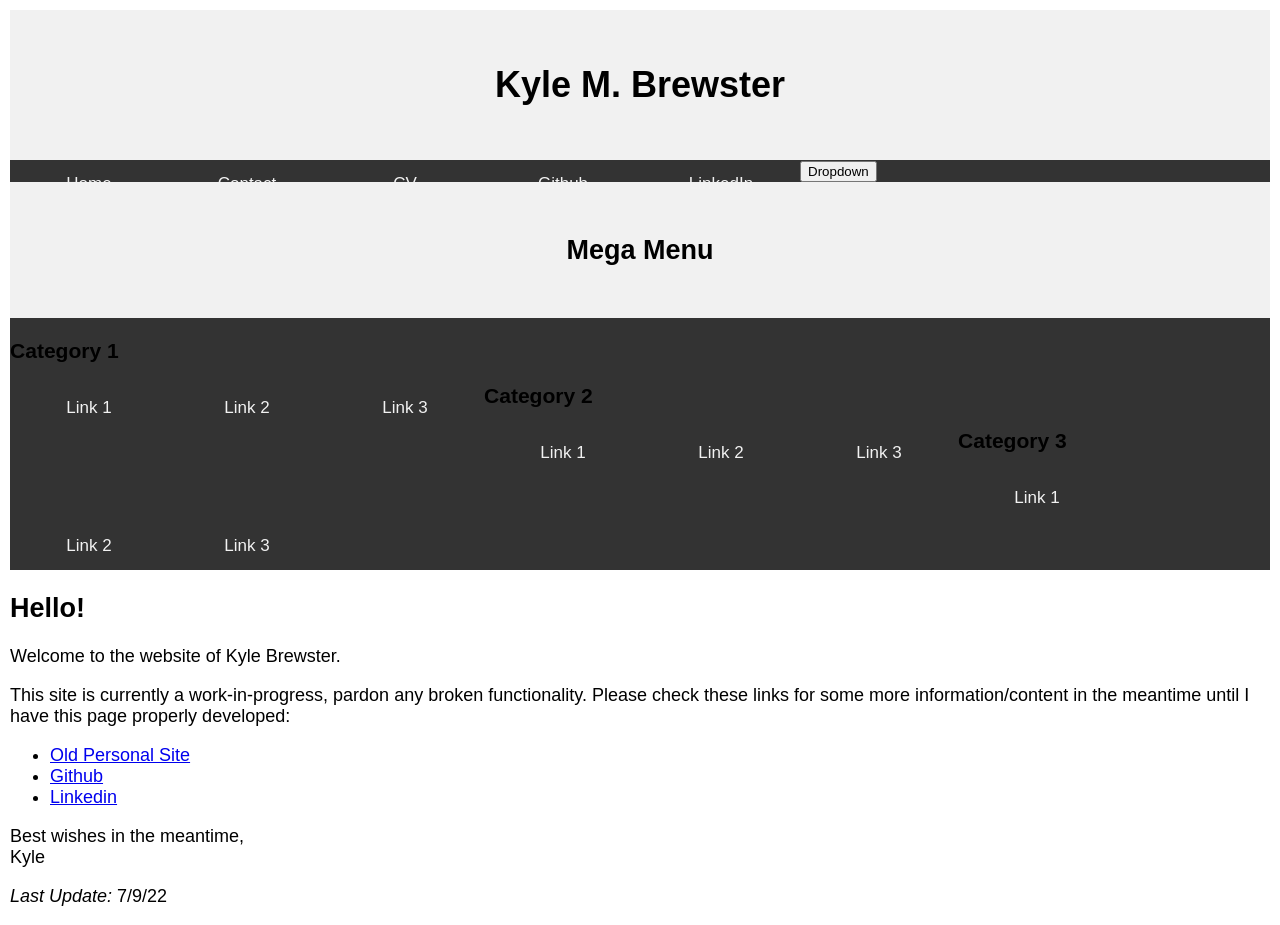
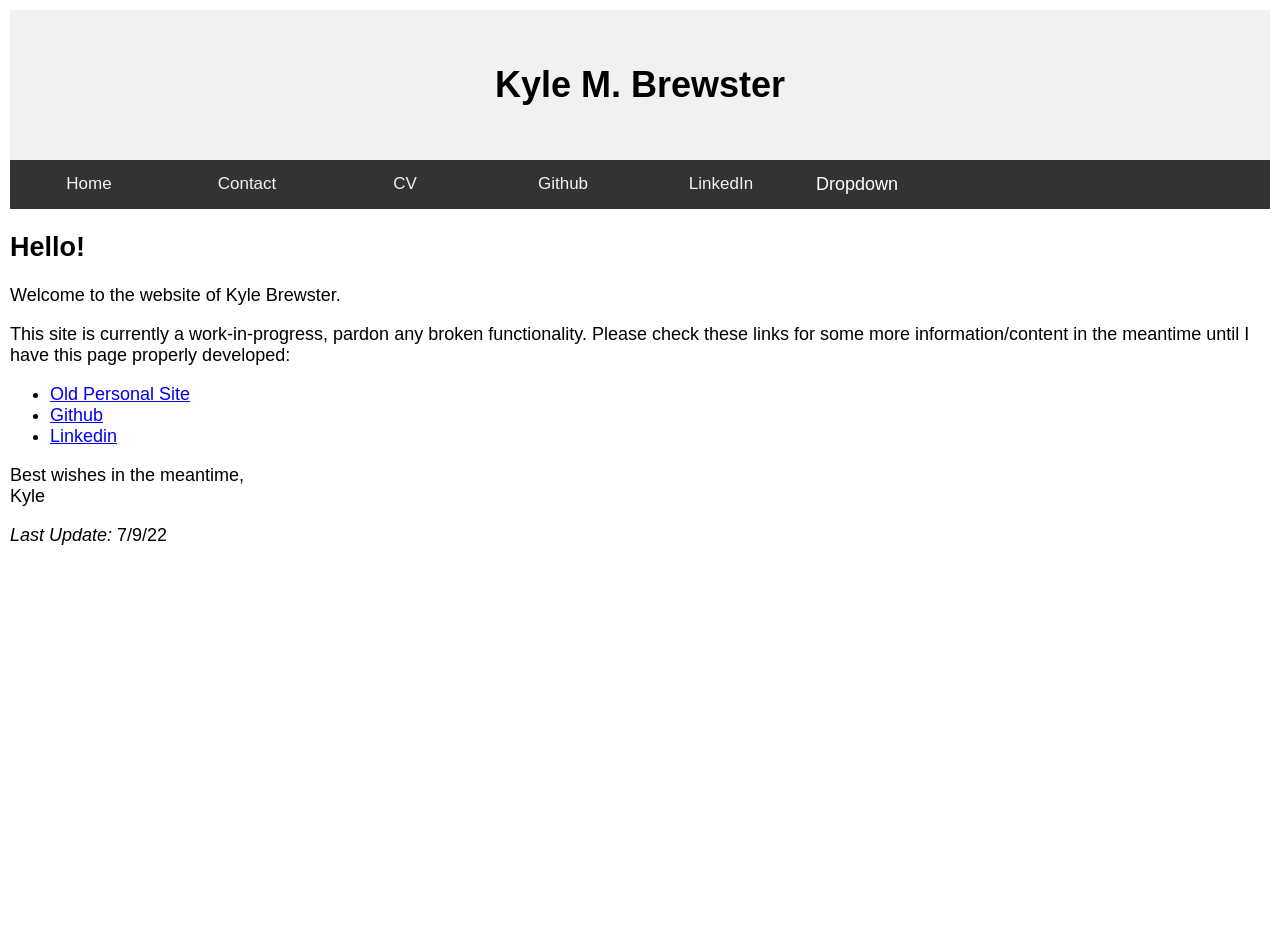
Before and after one commit to k-brew/personal-site, a Jekyll site: the page built from index.md, in a window 1280 px wide. Built offline with Jekyll 4.4.1, drawn with Linux system fonts in a browser that asks for light colours; after the commit the page ends 900 px from its top, so only the background shows below that.

Commit message:
Update default.html

```diff
--- a/_layouts/default.html
+++ b/_layouts/default.html
@@ -40,6 +40,75 @@
 #navbar a.active {
   background-color: #04AA6D;
   color: white;
+}
+
+.dropdown {
+  float: left;
+  overflow: hidden;
+}
+
+.dropdown .dropbtn {
+  font-size: 16px;
+  border: none;
+  outline: none;
+  color: white;
+  padding: 14px 16px;
+  background-color: inherit;
+  font: inherit;
+  margin: 0;
+}
+
+.navbar a:hover, .dropdown:hover .dropbtn {
+  background-color: red;
+}
+
+.dropdown-content {
+  display: none;
+  position: absolute;
+  background-color: #f9f9f9;
+  width: 100%;
+  left: 0;
+  box-shadow: 0px 8px 16px 0px rgba(0,0,0,0.2);
+  z-index: 1;
+}
+
+.dropdown-content .header {
+  background: red;
+  padding: 16px;
+  color: white;
+}
+
+.dropdown:hover .dropdown-content {
+  display: block;
+}
+
+/* Create three equal columns that floats next to each other */
+.column {
+  float: left;
+  width: 33.33%;
+  padding: 10px;
+  background-color: #ccc;
+  height: 250px;
+}
+
+.column a {
+  float: none;
+  color: black;
+  padding: 16px;
+  text-decoration: none;
+  display: block;
+  text-align: left;
+}
+
+.column a:hover {
+  background-color: #ddd;
+}
+
+/* Clear floats after the columns */
+.row:after {
+  content: "";
+  display: table;
+  clear: both;
 }
 
 .content {
```
